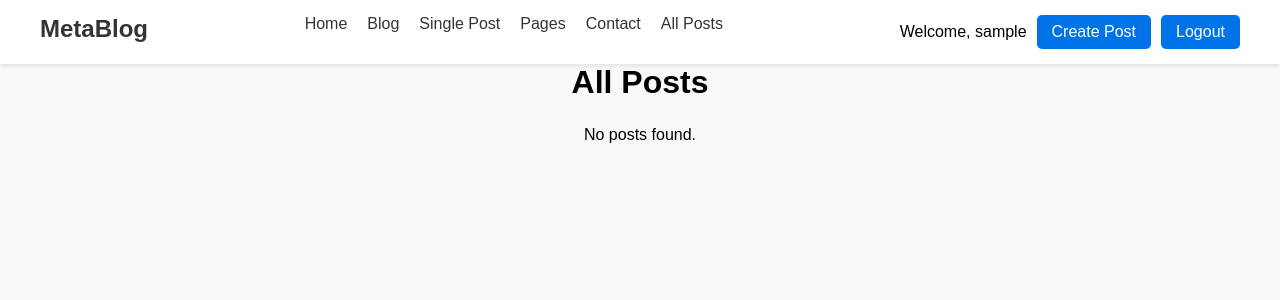
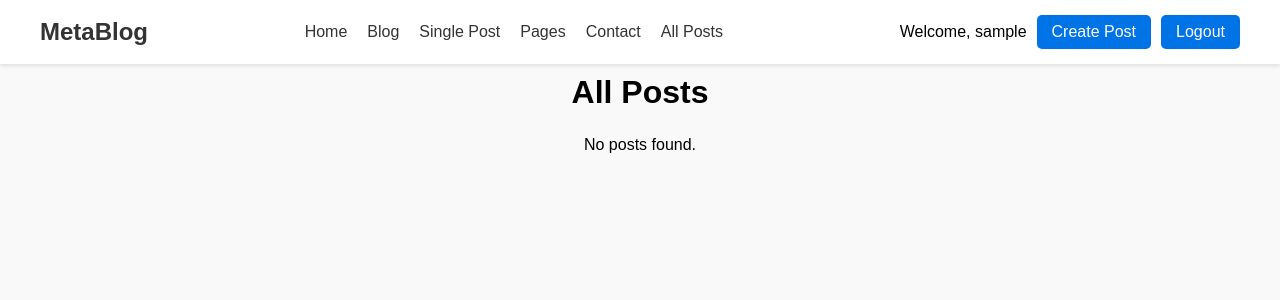
Before and after one commit to kushekeshEncoreSky/solarproject, a PHP site: page /templates/all_posts.php in a window 1280 px wide. Shown: the top 300 px of the page. Run offline with PHP 8.4, Linux system fonts and the light colour scheme; the visitor is signed in with stand-in values (Sample User, id 1); data that the repository does not hold is empty.

Commit message:
thode mode changes

```diff
--- a/blogproject/assests/css/style.css
+++ b/blogproject/assests/css/style.css
@@ -11,11 +11,16 @@ header {
 }
 
 .container {
-    display: flex;
     justify-content: space-between;
     max-width: 1240px;
     padding: 5px 20px;
     margin: 0 auto;
+}
+
+.header-contain {
+    display: flex;
+    justify-content: space-between;
+    align-items: center;
 }
 
 .logo {
@@ -78,6 +83,7 @@ body {
     display: flex;
     flex-wrap: wrap;
     gap: 12px;
+    justify-content: space-around;
 }
 
 .post-card {
--- a/blogproject/includes/header.php
+++ b/blogproject/includes/header.php
@@ -12,26 +12,42 @@ $current_page = basename($_SERVER['PHP_SELF']);
     <meta charset="UTF-8">
     <meta name="viewport" content="width=device-width, initial-scale=1.0">
     <title>MetaBlog</title>
-    <link rel="stylesheet" href="../assests/css/style.css">
-    <!-- <link rel="stylesheet" href="../assests/css/hamberger.css"> -->
-    <!-- <link rel="stylesheet" href="../assets/css/style1.css"> -->
+    <link rel="stylesheet" href="../assets/css/style.css">
 </head>
 <body>
     <header>
         <div class="container">
-            <a href="#" class="logo">MetaBlog</a>
+            <div class="header-contain">
+                <a href="index.php" class="logo">MetaBlog</a>
                 <nav class="navbar">
                     <ul>
-                    <li><a href="index.php">Home</a></li>
+                        <li><a href="#">Home</a></li>
                         <li><a href="blog.php">Blog</a></li>
                         <li><a href="single_post.php">Single Post</a></li>
                         <li><a href="pages.php">Pages</a></li>
                         <li><a href="contact.php">Contact</a></li>
                         <li><a href="all_posts.php" class="all-posts-link">All Posts</a></li>
+                        <div class="auth-buttons mobile-btn">
+                    <?php
+                    if ($current_page == 'index.php') {
+                        echo '<a href="login.php" class="button">Login</a>';
+                        echo '<a href="register.php" class="button">Sign Up</a>';
+                    } else {
+                        if (isset($_SESSION['user_id'])) {
+                            echo '<span>Welcome, ' . htmlspecialchars($_SESSION['username']) . '</span>';
+                            echo '<a href="../templates/create_post.php" class="button">Create Post</a>';
+                            echo '<a href="../templates/logout.php" class="button">Logout</a>';
+                        } else {
+                            echo '<a href="login.php" class="button">Login</a>';
+                            echo '<a href="register.php" class="button">Sign Up</a>';
+                        }
+                    }
+                    ?>
+                </div>
                     </ul>
                 </nav>
 
-            <div class="auth-buttons">
+                <div class="auth-buttons desktop-btn">
                     <?php
                     if ($current_page == 'index.php') {
                         echo '<a href="login.php" class="button">Login</a>';
@@ -50,7 +66,8 @@ $current_page = basename($_SERVER['PHP_SELF']);
                 </div>
                 <div class="mobile-navbar-btn">
                     <ion-icon name="menu-outline" class="mobile-nav-icon show" onclick="toggleMenu()"></ion-icon>
-                <ion-icon name="close-outline" class="mobile-nav-icon close-icon hide" onclick="closeBtn()"></ion-icon>
+                    <ion-icon name="close-outline" class="mobile-nav-icon hide" onclick="toggleMenu()"></ion-icon>
+                </div>
             </div>
         </div>
     </header>
@@ -60,22 +77,21 @@ $current_page = basename($_SERVER['PHP_SELF']);
     <script>
         function toggleMenu() {
             const nav = document.querySelector('.navbar ul');
-            const openIcon = document.querySelector('.mobile-navbar-btn .mobile-nav-icon');
-            const closeIcon = document.querySelector('.mobile-navbar-btn .close-icon');
+            const authButtons = document.querySelector('.auth-buttons');
+            const openIcon = document.querySelector('.mobile-navbar-btn .mobile-nav-icon.show');
+            const closeIcon = document.querySelector('.mobile-navbar-btn .mobile-nav-icon.hide');
 
-            closeIcon.classList.add('show');
-            closeIcon.classList.remove('hide');
-            openIcon.classList.add('hide');
+            if (nav.classList.contains('active')) {
+                nav.classList.remove('active');
+                authButtons.classList.remove('active');
+                openIcon.style.display = 'block';
+                closeIcon.style.display = 'none';
+            } else {
                 nav.classList.add('active');
+                authButtons.classList.add('active');
+                openIcon.style.display = 'none';
+                closeIcon.style.display = 'block';
             }
-        function closeBtn (){
-            const closeIcon = document.querySelector('.mobile-navbar-btn .close-icon');
-            const nav = document.querySelector('.navbar ul');
-            const openIcon = document.querySelector('.mobile-navbar-btn .mobile-nav-icon');
-            nav.classList.remove('active');
-            openIcon.classList.add('show');
-            openIcon.classList.remove('hide');
-            closeIcon.classList.add('hide');
         }
     </script>
 </body>
--- a/blogproject/templates/all_posts.php
+++ b/blogproject/templates/all_posts.php
@@ -18,7 +18,7 @@ include('../includes/db.php');
 </head>
 <body>
     <?php include '../includes/header.php'; ?>
-    <h1 class="section-title" style="text-align: center;">All Posts</h1>
+    <h1 class="section-title" style="text-align: center; margin-top:10px;">All Posts</h1>
     <div class="container">
         <div class="grid">
             <?php
--- a/blogproject/templates/view_post.php
+++ b/blogproject/templates/view_post.php
@@ -6,7 +6,7 @@ if (!isset($_SESSION['user_id'])) {
 }
 
 include('../includes/db.php');
-include('../includes/header.php');
+// include('../includes/header.php');
 include('./comment_handler.php'); // Include the comment handler
 
 if (isset($_GET['id'])) {
```
Also changed, not shown: other parts of blogproject/assests/css/style.css (+31 -16 lines). Lines whose indentation alone changed are shown as unchanged.
